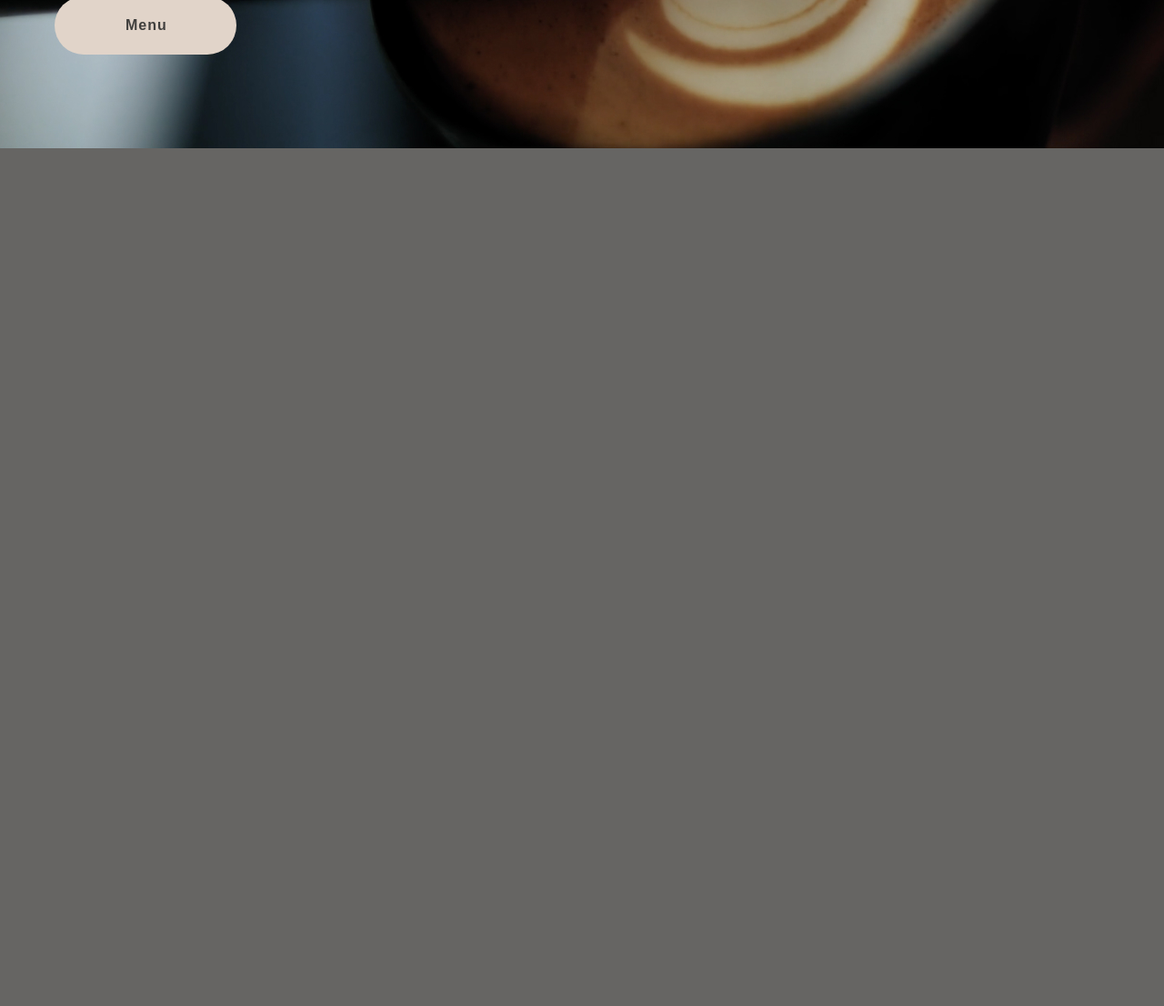
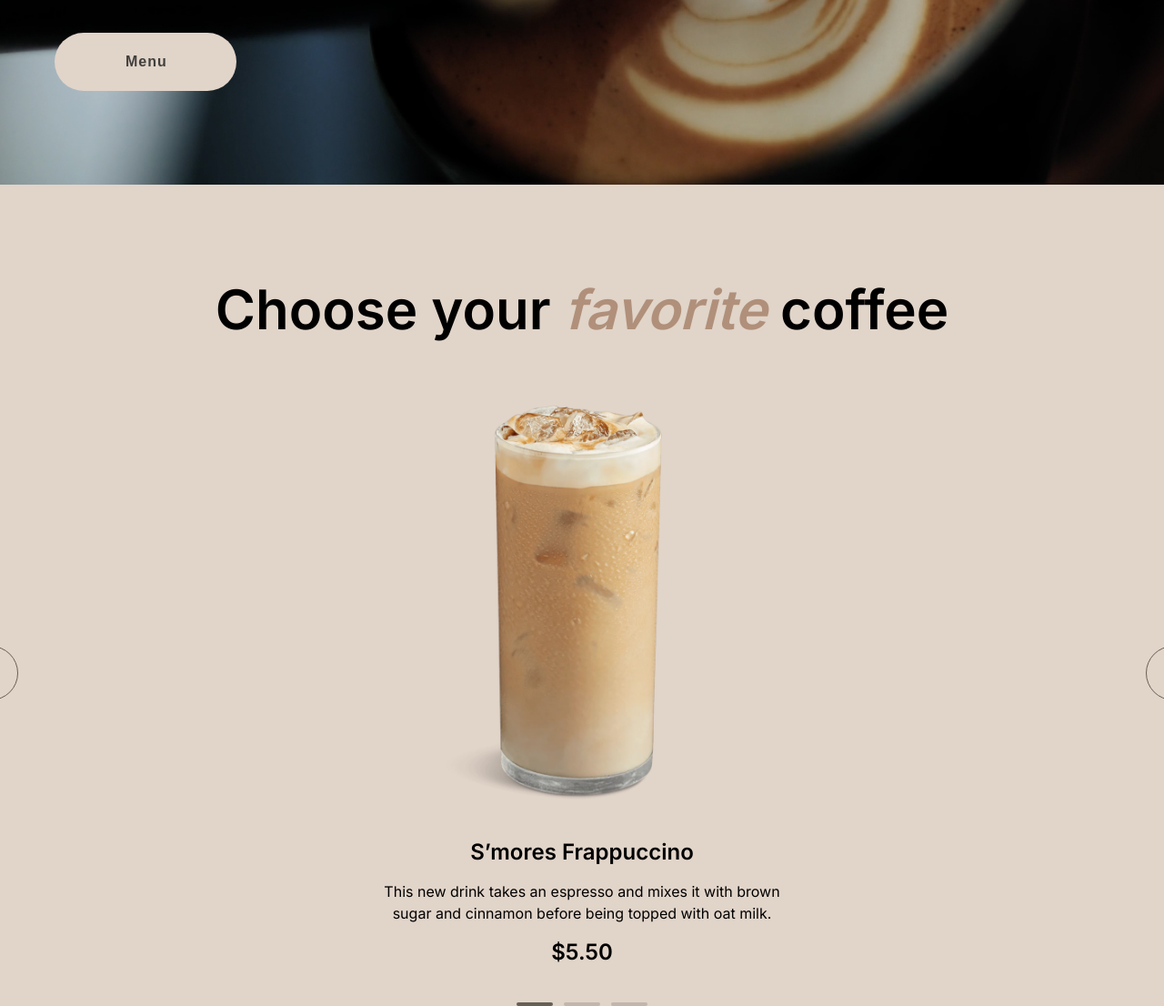
Before and after one commit to Wombatya/coffee-house, a plain HTML site: page coffee-house/main-page.html in a window 1280 px wide. Shown: the part 541-1647 px from the top of the page at 91% size. Before the commit the page ends 800 px from the top, so only its background shows below. Drawn offline with Linux system fonts and the light colour scheme.

Commit message:
feat: add favorite section

```diff
--- a/coffee-house/main-page.html
+++ b/coffee-house/main-page.html
@@ -50,8 +50,83 @@
                 favorite beverage.
               </p>
               <form action="menu.html" target="_blank">
-                <button class="enjoy-info-button"><span class="button-text">Menu</span></button>
+                <button class="enjoy-info-button">
+                  <span class="button-text">Menu</span>
+                </button>
               </form>
+            </div>
+          </div>
+        </section>
+        <section class="favorite" id="fav">
+          <div class="favorite-wrapper">
+            <h2 class="favorite-heading">
+              Choose your <span class="accent">favorite</span> coffee
+            </h2>
+            <div class="favorite-slider">
+              <svg class="slider-arrow"
+                width="60"
+                height="60"
+                viewBox="0 0 60 60"
+                fill="currentColor"
+                xmlns="http://www.w3.org/2000/svg"
+              >
+                <rect
+                  x="0.5"
+                  y="0.5"
+                  width="59"
+                  height="59"
+                  rx="29.5"
+                  stroke="#665F55"
+                />
+                <path class="arrow-item"
+                  d="M36.5 30H24M24 30L30 24M24 30L30 36"
+                  stroke="#403F3D"
+                  stroke-linecap="round"
+                  stroke-linejoin="round"
+                />
+              </svg>
+              <div class="slider-item">
+                <img
+                  class="slider-item-pic"
+                  src="img/coffee-slider-1.png"
+                  alt="Coffee"
+                />
+                <div class="slider-item-description">
+                  <h3 class="slider-item-heading">S’mores Frappuccino</h3>
+                  <p class="slider-item-text">
+                    This new drink takes an espresso and mixes it with brown
+                    sugar and cinnamon before being topped with oat milk.
+                  </p>
+                  <h3 class="price">$5.50</h3>
+                </div>
+              </div>
+              <svg class="slider-arrow"
+                width="60"
+                height="60"
+                viewBox="0 0 60 60"
+                fill="currentColor"
+                xmlns="http://www.w3.org/2000/svg"
+              >
+                <rect
+                  x="0.5"
+                  y="0.5"
+                  width="59"
+                  height="59"
+                  rx="29.5"
+                  stroke="#665F55"
+                />
+                <path class="arrow-item"
+                  d="M24 30H36.5M36.5 30L30.5 24M36.5 30L30.5 36"
+                  stroke="#403F3D"
+                  stroke-linecap="round"
+                  stroke-linejoin="round"
+                />
+              </svg>
+            </div>
+            <div class="controls">
+              <div class="control active"></div>
+              <div class="control"></div>
+              <div class="control"></div>
             </div>
           </div>
         </section>
--- a/coffee-house/style.css
+++ b/coffee-house/style.css
@@ -21,6 +21,7 @@ body {
 
 .header-wrapper {
   padding: 0 40px;
+  margin: 20px 0;
   display: flex;
   align-items: center;
 }
@@ -132,20 +133,20 @@ nav {
   font-size: 72px;
   font-weight: 600;
   line-height: 75.6px;
-    color: #E1D4C9;
+  color: #e1d4c9;
   margin: 0;
 }
 
 .accent {
   font-style: italic;
-    color: #B0907A;
+  color: #b0907a;
 }
 
 .enjoy-info-text {
   font-size: 16px;
   font-weight: 400;
   line-height: 24px;
-    color: #E1D4C9;
+  color: #e1d4c9;
   margin: 0;
 }
 
@@ -156,9 +157,9 @@ nav {
   font-size: 16px;
   font-weight: 600;
   line-height: 24px;
-    color: #403F3D;
+  color: #403f3d;
   text-align: center;
-    background-color: #E1D4C9;
+  background-color: #e1d4c9;
   border: none;
   cursor: pointer;
   position: relative;
@@ -187,3 +188,99 @@ nav {
   opacity: 100%;
   left: px;
 }
+
+.favorite {
+  padding: 0 40px;
+  margin-top: 100px;
+  display: flex;
+  justify-content: center;
+}
+
+.favorite-wrapper {
+  width: 100%;
+  display: flex;
+  flex-direction: column;
+  align-items: center;
+}
+
+.favorite-heading {
+  margin: 0;
+  font-size: 60px;
+  font-weight: 600;
+  line-height: 75px;
+  text-align: center;
+}
+
+.favorite-slider {
+  width: 100%;
+  margin-top: 40px;
+  display: flex;
+  justify-content: space-between;
+  align-items: center;
+}
+
+.slider-arrow {
+  cursor: pointer;
+  color: #e1d4c9;
+  transition-duration: 2s;
+}
+
+.slider-arrow:hover {
+  color: #665f55;
+}
+
+.slider-arrow:hover .arrow-item {
+  stroke: #e1d4c9;
+}
+
+.slider-item {
+  width: 480px;
+}
+
+.slider-item-pic {
+  width: 100%;
+}
+
+.slider-item-description {
+  margin-top: 20px;
+  text-align: center;
+}
+
+.slider-item-heading {
+  margin: 0;
+  font-size: 24px;
+  font-weight: 600;
+  line-height: 30px;
+}
+
+.slider-item-text {
+  font-size: 16px;
+  font-weight: 400;
+  line-height: 24px;
+}
+
+.price {
+  margin: 0;
+  font-size: 24px;
+  font-weight: 600;
+  line-height: 30px;
+}
+
+.controls {
+    display: flex;
+    margin-top: 40px;
+    width: 144px;
+    justify-content: space-between;
+}
+.control {
+    width: 40px;
+    height: 4px;
+    border-radius: 100px;
+    border-color: #C1B6AD;
+    background-color: #C1B6AD;
+}
+
+.control.active {
+    border-color: #665F55;
+    background-color: #665F55;
+}
```
Lines whose indentation alone changed are shown as unchanged.
